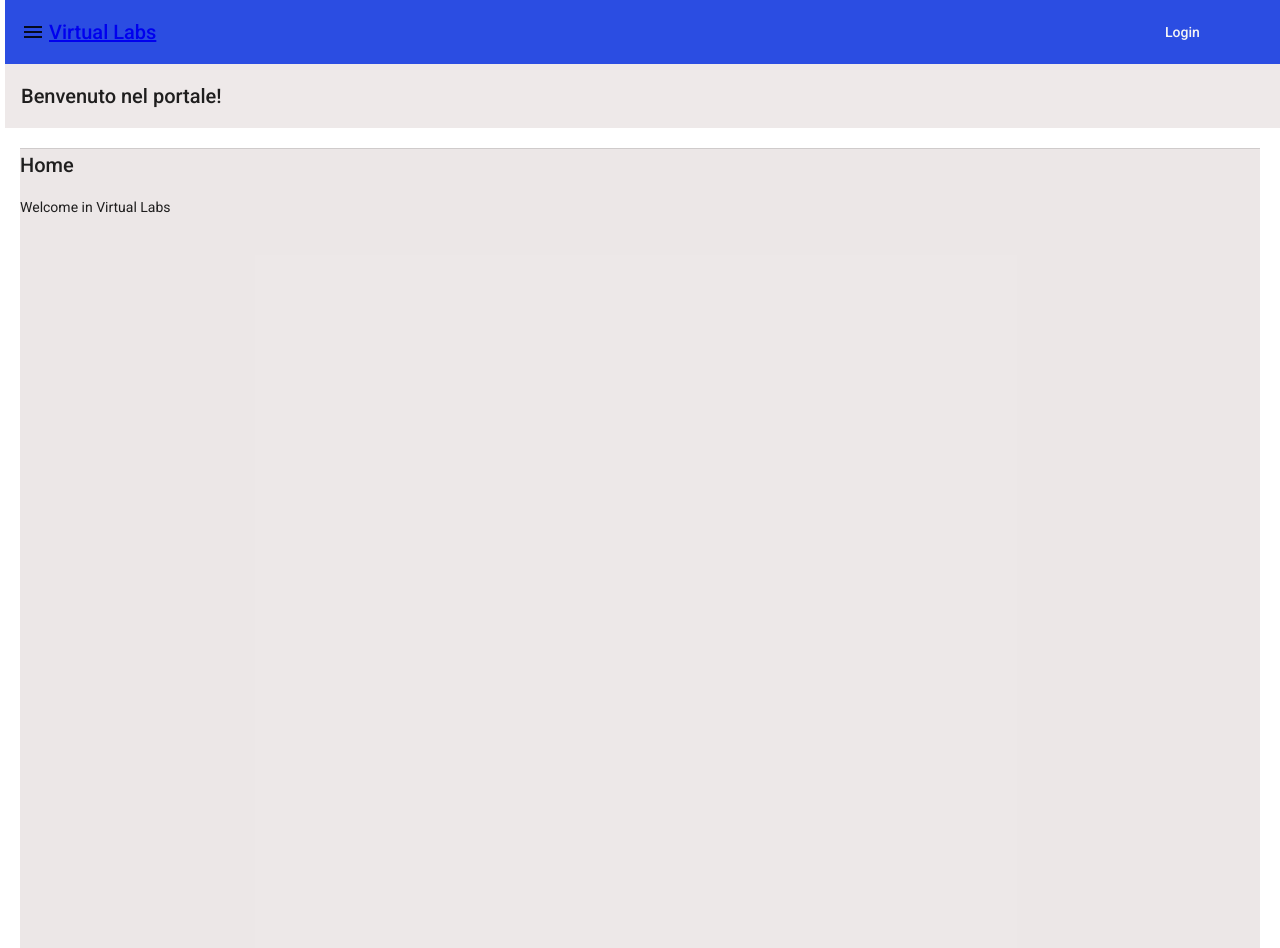
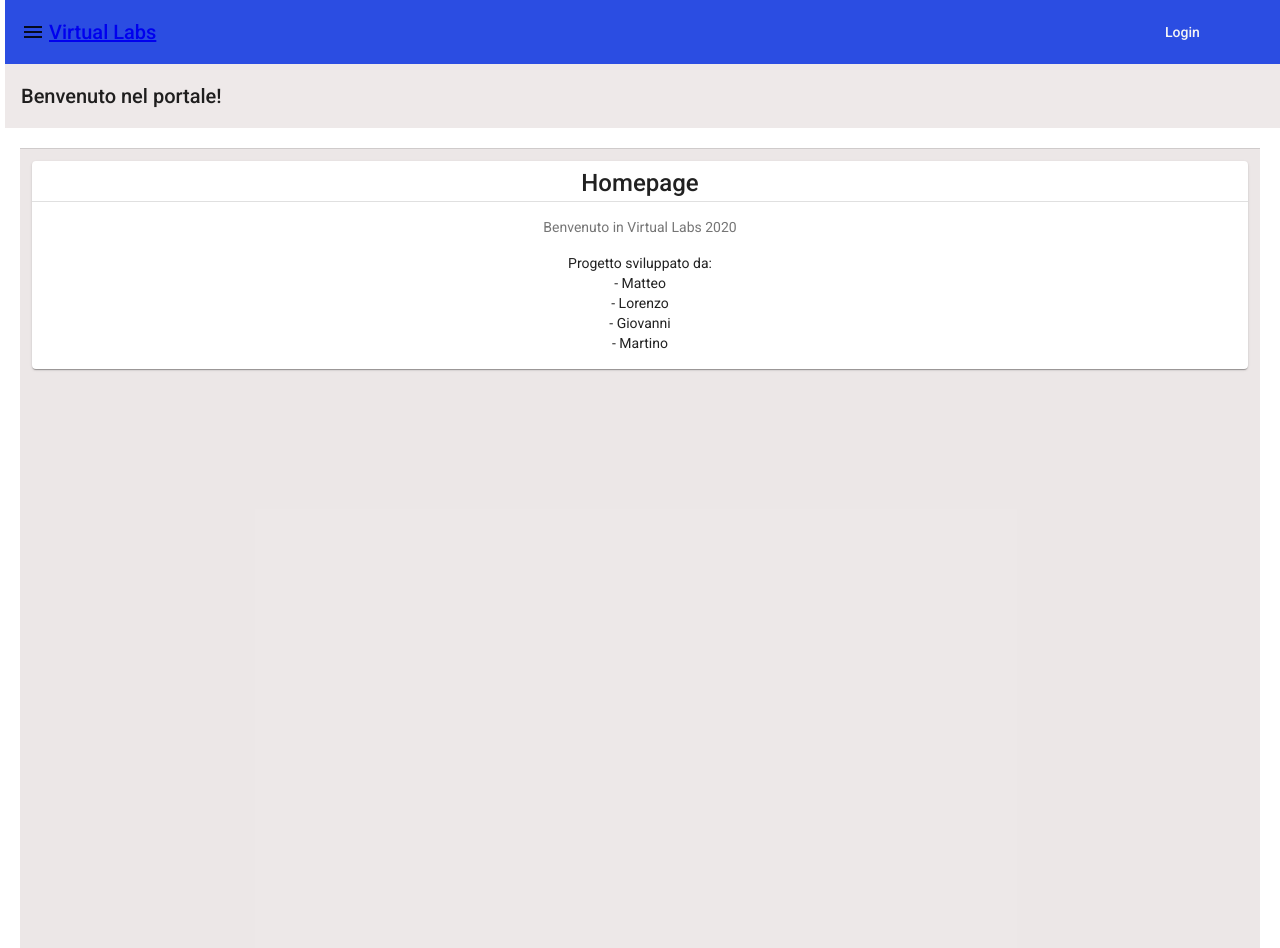
Before and after one commit to giovige/cooperativeTextEditor, an Angular app: page /home in a window 1280 px wide. Built offline with nearby package versions, Linux system fonts and the light colour scheme.

Commit message:
home e pageNotFound components aggiunti e modificati

```diff
--- /dev/null
+++ b/src/app/home/home.component.css
@@ -0,0 +1,27 @@
+
+
+  .division{
+    display: flex;
+  }
+
+  mat-card{
+    float: left;
+  }
+
+
+  #inner1 {
+    float:left;
+    display: contents;
+ }
+
+
+ .mat-title{
+    color: rgb(79, 79, 94);
+
+}
+
+.example-card {
+  position: relative;
+    width: 100%;
+    margin: 1%;
+  }
--- /dev/null
+++ b/src/app/home/home.component.html
@@ -0,0 +1,32 @@
+<!--<h2>Homepage</h2>
+<h3>Benvenuto in Virtual Labs 2020</h3>
+-->
+
+<mat-divider [vertical]="true"></mat-divider>
+<div id="inner1">
+<div class="division">
+    <mat-card class="example-card" style="text-align: center;">
+        <mat-divider [vertical]="true"></mat-divider>
+        <mat-divider [vertical]="true"></mat-divider>
+        <mat-card-title>
+        Homepage
+        </mat-card-title>
+        <mat-divider></mat-divider>
+        <br>
+    <mat-card-subtitle>
+    Benvenuto in Virtual Labs 2020
+    </mat-card-subtitle>
+    <mat-divider [vertical]="true"></mat-divider>
+    <mat-divider [vertical]="true"></mat-divider>
+    <mat-card-content>
+        Progetto sviluppato da:<br>
+        - Matteo<br>
+        - Lorenzo<br>
+        - Giovanni<br>
+        - Martino<br>
+    </mat-card-content>
+    </mat-card>
+</div>
+
+</div>
+<mat-divider [vertical]="true"></mat-divider>
--- /dev/null
+++ b/src/app/home/home.component.ts
@@ -0,0 +1,15 @@
+import { Component, OnInit } from '@angular/core';
+
+@Component({
+  selector: 'app-home',
+  templateUrl: './home.component.html',
+  styleUrls: ['./home.component.css']
+})
+export class HomeComponent implements OnInit {
+
+  constructor() { }
+
+  ngOnInit(): void {
+  }
+
+}
--- /dev/null
+++ b/src/app/page-not-found-component.component.ts
@@ -0,0 +1,31 @@
+import { Component, OnInit } from '@angular/core';
+import { ActivatedRoute } from '@angular/router';
+
+@Component({
+  selector: 'app-page-not-found-component',
+  template: `
+    <div style="text-align: center;">
+    <h1>
+    <br>Benvenuto Studente!<br>
+    Questa è la pagina del corso.
+    </h1>
+    <h3>Seleziona una tab per accedere alle informazioni del corso selezionato.</h3>
+    </div>
+
+  `,
+  styles: [
+  ]
+})
+export class PageNotFoundComponentComponent implements OnInit {
+
+  coursename: string;
+
+
+  constructor(private activatedRoute: ActivatedRoute) {
+  }
+
+  ngOnInit(): void {
+
+  }
+
+}
--- a/src/app/teacher/home-component.component.ts
+++ /dev/null
@@ -1,23 +0,0 @@
-import { Component, OnInit } from '@angular/core';
-import { Router } from '@angular/router';
-
-
-@Component({
-  selector: 'app-home-component',
-  template: `
-
-      <h2>Home</h2>
-      <p>Welcome in Virtual Labs</p>
-
-  `,
-  styles: [
-  ]
-})
-export class HomeComponentComponent implements OnInit {
-
-  constructor(private router: Router) { }
-
-  ngOnInit(): void {
-  }
-
-}
--- a/src/app/teacher/page-not-found-component.component.ts
+++ /dev/null
@@ -1,20 +0,0 @@
-import { Component, OnInit } from '@angular/core';
-
-@Component({
-  selector: 'app-page-not-found-component',
-  template: `
-
-    <h3>Sorry, page-not-found!</h3>
-
-  `,
-  styles: [
-  ]
-})
-export class PageNotFoundComponentComponent implements OnInit {
-
-  constructor() { }
-
-  ngOnInit(): void {
-  }
-
-}
```
Also changed, not shown: src/app/app-routing.module.ts (+4 -3 lines), src/app/app.module.ts (+4 -4 lines), 1 other file (tests, documents, lock files or other folders).
